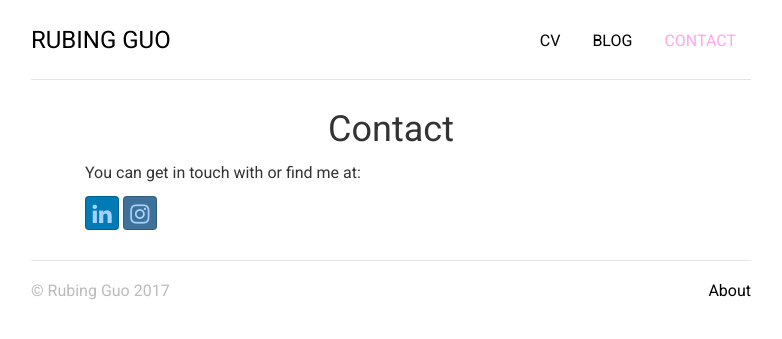
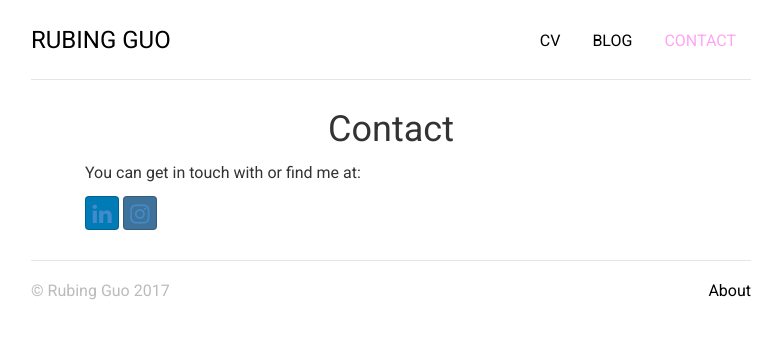
Before and after one commit to flower-joke/peanutshells.github.io, a Jekyll site: the page built from contact/index.html, in a window 1280 px wide. Shown: the top 339 px of the page, without its empty margins (249-1031 px from the left). Built offline with Jekyll 4.4.1, drawn with Linux system fonts in a browser that asks for light colours; nearby versions of some CDN libraries.

Commit message:
Update style.css

```diff
--- a/css/style.css
+++ b/css/style.css
@@ -18,7 +18,7 @@ blockquote p { font-size: 16px; line-height: 1.6em; }
 /* a link color */
 a { color: #000000; text-decoration: none; }
 a:hover { color: #ffa6f3; text-decoration: none; }
-.content a { color: #a8d1ff; text-decoration: none; }
+.content a { color: #428bca; text-decoration: none; }
 .content a:hover { color: #428bca; text-decoration: underline; }
 
 .nav > li > a:hover, .nav > li > a:focus { text-decoration: none; background: none; }
```
